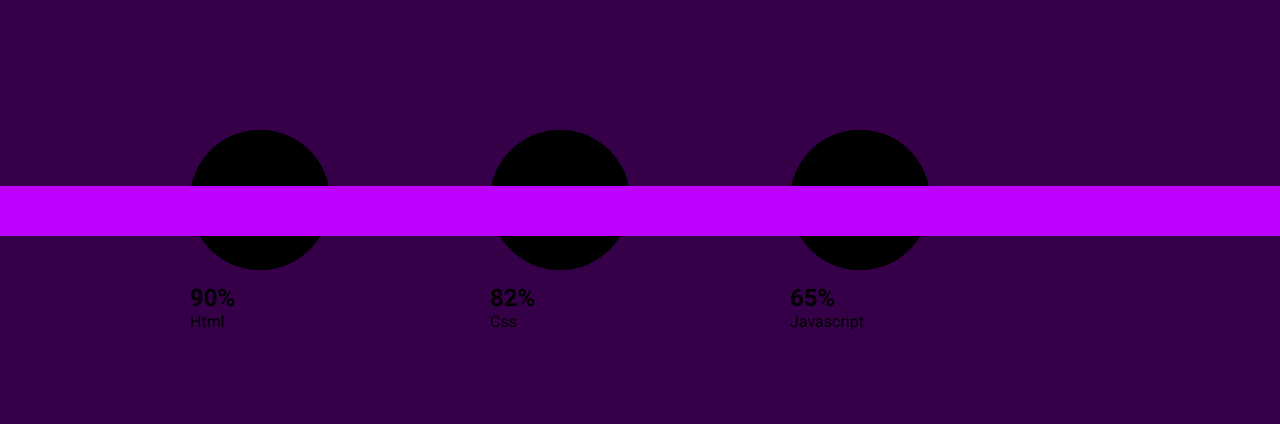
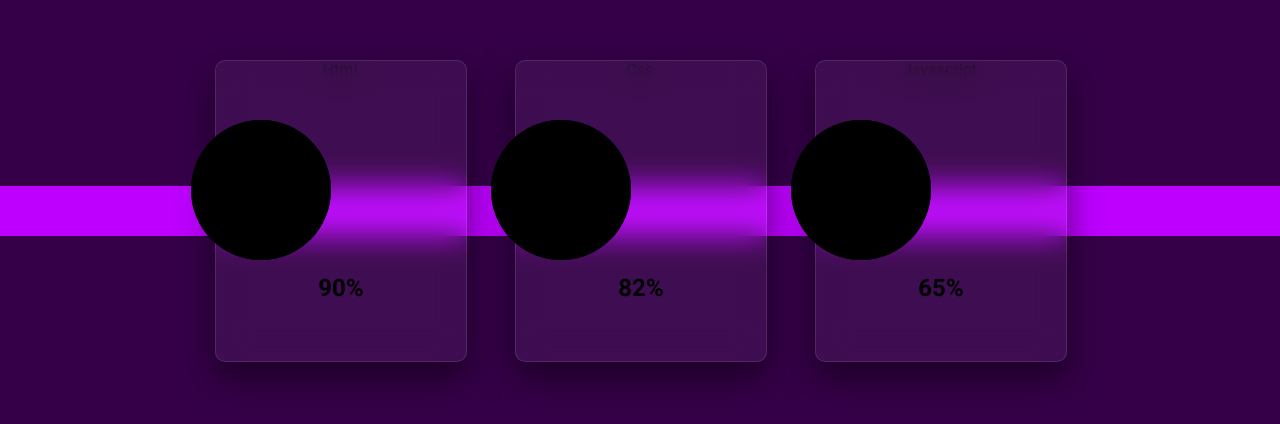
Before and after one commit to ducquang2/web-tech, a plain HTML site: page css-circular-progress-bar/index.html in a window 1280 px wide. Shown: the part 210-634 px from the top of the page. Drawn offline with Linux system fonts and the light colour scheme.

Commit message:
update css

```diff
--- a/css-circular-progress-bar/style.css
+++ b/css-circular-progress-bar/style.css
@@ -27,6 +27,7 @@ section::before
     height: 50px;
     background: #bd00ff;
 }
+
 .container
 {
     width: 900px;
@@ -34,3 +35,31 @@ section::before
     flex-wrap: wrap;
     justify-content: space-around;
 }
+
+.container .card
+{
+    position: relative;
+    width: 250px;
+    height: 300px;
+    text-align: center;
+    z-index: 10;
+    margin: 20px 20px 60px;
+}
+
+.container .card .box
+{
+    position: absolute;
+    top: 0;
+    left: 0;
+    width: 100%;
+    height: 100%;
+    display: flex;
+    justify-content: center;
+    align-items: center;
+    background: rgba(255, 255, 255, 0.05);
+    box-shadow: 0 15px 35px rgba(0, 0, 0, 0.5);
+    backdrop-filter: blur(15px);
+    border: 1px solid rgba(255, 255, 255, 0.1);
+    z-index: 10;
+    border-radius: 10px;
+}
```
